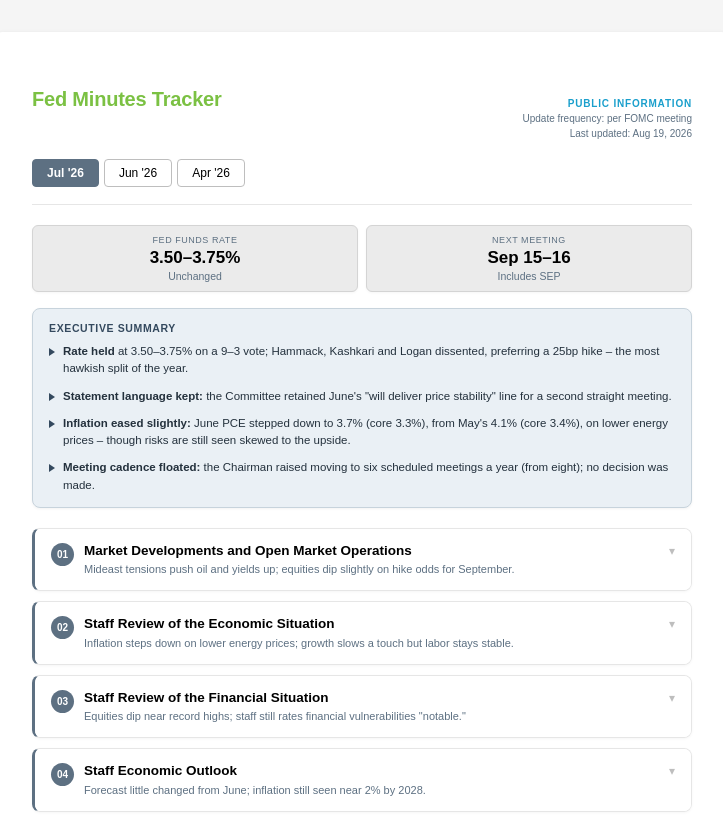
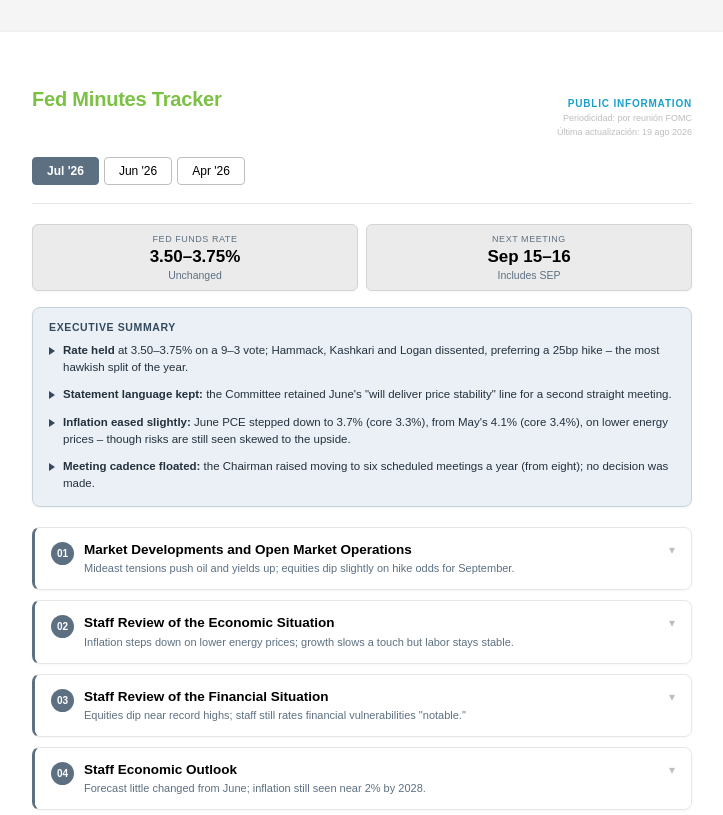
Before and after one commit to antoniapavez-cloud/Fed-Minutes-Tracker, a plain HTML site: page index.html in a window 1280 px wide. Shown: the top 815 px of the page, without its empty margins (278-1001 px from the left). Drawn offline with Linux system fonts and the light colour scheme; a web font is replaced by a local one.

Commit message:
Update index.html

```diff
--- a/index.html
+++ b/index.html
@@ -15,7 +15,7 @@
 .wh{margin-bottom:1.1rem;display:flex;align-items:flex-start;justify-content:space-between}
 .pub-badge{font-size:10px;font-weight:700;letter-spacing:.08em;color:#1a9fcc;text-transform:uppercase;white-space:nowrap}
 .pub-meta{text-align:right;margin-top:5px}
-.pub-meta div{font-size:10px;color:var(--sl);font-weight:300;line-height:1.5;white-space:nowrap}
+.pub-meta div{font-size:9px;color:#BEBEBE;font-weight:300;line-height:1.6;white-space:nowrap;text-align:right}
 .wh h2{font-size:20px;font-weight:700;color:var(--g);letter-spacing:-.01em}
 
 .tabs{display:flex;gap:5px;margin-bottom:1.25rem;padding-bottom:1.1rem;border-bottom:1px solid var(--gr4);flex-wrap:wrap;align-items:center}
@@ -88,8 +88,8 @@ details[open] summary.sh::after{transform:rotate(180deg)}
     <h2>Fed Minutes Tracker</h2>
     <span class="pub-meta">
       <span class="pub-badge">Public information</span>
-      <div>Update frequency: per FOMC meeting</div>
-      <div>Last updated: Aug 19, 2026</div>
+      <div>Periodicidad: por reuni&oacute;n FOMC</div>
+      <div>&Uacute;ltima actualizaci&oacute;n: 19 ago 2026</div>
     </span>
   </div>
 
```
